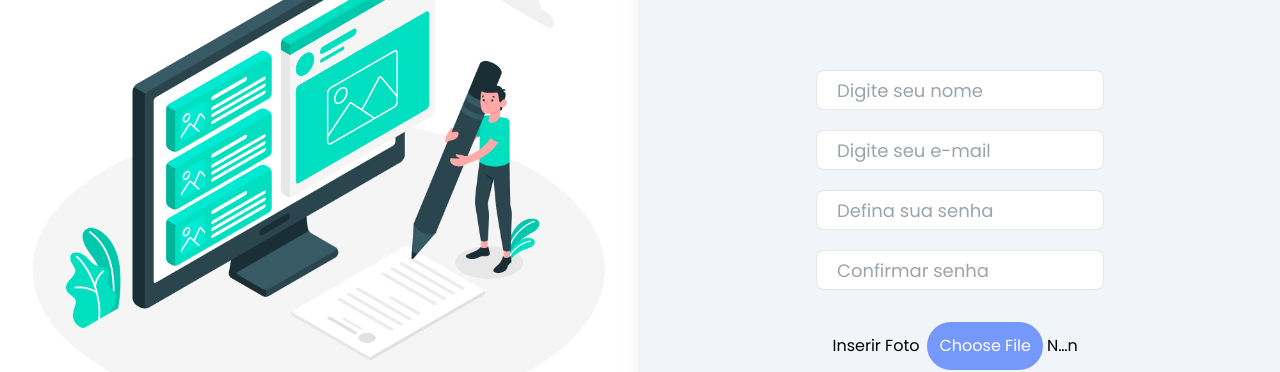
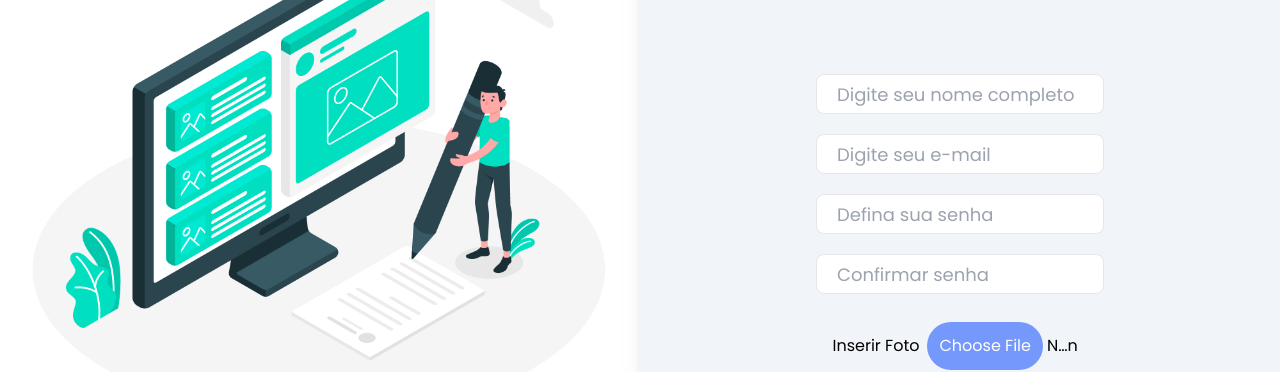
Before and after one commit to AraujoMaciel/gerenciador-tarefas, a Next.js app: page /cadastro in a window 1280 px wide. Shown: the part 230-602 px from the top of the page. Built offline with nearby package versions, Linux system fonts and the light colour scheme.

Commit message:
feat: criado parcialmente conexao de cadastro de usuario

```diff
--- a/package.json
+++ b/package.json
@@ -14,6 +14,7 @@
     "next": "15.1.7",
     "react": "^19.0.0",
     "react-dom": "^19.0.0",
+    "react-hook-form": "^7.54.2",
     "react-icons": "^5.5.0"
   },
   "devDependencies": {
--- a/src/app/cadastro/page.tsx
+++ b/src/app/cadastro/page.tsx
@@ -1,14 +1,41 @@
-import Section from "@/components/template/section";
+"use client";
 import Image from "next/image";
 import Link from "next/link";
 import { modelUsuarios } from "@/core/model/modelUsuarios";
+import ComandosBD from "@/backend/comandos";
+import { useForm, SubmitHandler } from "react-hook-form";
+import { useState } from "react";
 
 interface propsCadastro {
-  cadastrar?: () => void;
-  cancelar?: () => void;
+  // cadastrar?: () => void;
+  // cancelar?: () => void;
+  usuario: modelUsuarios;
 }
 
 export default function Cadastro(props: propsCadastro) {
+  const [user, setUser] = useState<modelUsuarios>();
+  function salvar() {
+    if (!user) return;
+    ComandosBD.comandoUsuario.SalvarUsuario(user);
+  }
+  const {
+    handleSubmit,
+    register,
+    reset,
+    formState: { errors },
+  } = useForm<modelUsuarios>();
+
+  function onSubmit(data: modelUsuarios) {
+    const { nome, email, senha, imageUrl } = data;
+    // props.usuario.nome = data.nome;
+    // props.usuario.email = data.email;
+    // props.usuario.senha = data.senha;
+    // props.usuario.imageUrl = data.imageUrl;
+    // ComandosBD.comandoUsuario.SalvarUsuario(props.usuario);
+    console.log(data);
+    reset();
+  }
+
   return (
     <div className="h-screen  bg-basic-white flex justify-center items-center">
       <div className="md:grid md:grid-cols-2 md:w-full md:h-auto">
@@ -28,55 +55,91 @@ export default function Cadastro(props: propsCadastro) {
             </h2>
           </div>
           <form
-            action=""
+            onSubmit={handleSubmit(onSubmit)}
             className="flex flex-col gap-5 lg:gap-7 mb-16 items-center md:gap-7"
           >
-            <div className="flex gap-2 h-8 items-center">
+            <div className="flex flex-col gap-2 h-8 items-center">
               <input
                 type="text"
-                name="nome"
+                // name="nome"
                 id="nome"
-                required
-                placeholder="Digite seu nome"
+                placeholder="Digite seu nome completo"
+                {...register("nome", {
+                  required: "Nome é um campo obrigatório",
+                  minLength: {
+                    value: 12,
+                    message: "Nome precisa ter pelo menos 12 caracteres",
+                  },
+                })}
                 className="rounded-lg px-5 border lg:text-lg lg:py-4 lg:h-10 lg:w-72"
               />
+              {errors?.nome && (
+                <span className="text-red-400 text-xs">
+                  {errors.nome.message}
+                </span>
+              )}
             </div>
-            <div className="flex gap-2 h-8 items-center">
+            <div className="flex flex-col gap-2 h-8 items-center">
               <input
                 type="email"
-                name="email"
+                // name="email"
                 id="email"
-                required
+                {...register("email", {
+                  required: "E-mail é um campo obrigatório",
+                })}
                 placeholder="Digite seu e-mail"
                 className="rounded-lg px-5 border lg:text-lg lg:py-4 lg:h-10 lg:w-72"
               />
+              {errors?.nome && (
+                <span className="text-red-400 text-xs">
+                  {errors.nome.message}
+                </span>
+              )}
             </div>
-            <div className="flex gap-2 h-8 items-center">
+            <div className="flex flex-col gap-2 h-8 items-center">
               <input
-                type="text"
-                name="senhaCadastro"
+                type="password"
+                // name="senhaCadastro"
                 id="senhaCadastro"
                 required
+                {...register("senha", {
+                  required: "Nome um campo obrigatório",
+                  minLength: {
+                    value: 8,
+                    message: "Nome precisa ter pelo menos 8 caracteres",
+                  },
+                })}
                 placeholder="Defina sua senha"
                 className="rounded-lg px-5 border lg:text-lg lg:py-4 lg:h-10 lg:w-72"
               />
+              {errors?.nome && (
+                <span className="text-red-400 text-xs">
+                  {errors.nome.message}
+                </span>
+              )}
             </div>
-            <div className="flex gap-2 h-8 items-center">
+            <div className="flex flex-col gap-2 h-8 items-center">
               <input
-                type="text"
+                type="password"
                 name="confirmaSenhaCadastro"
                 id="confirmaSenhaCadastro"
                 required
                 placeholder="Confirmar senha"
                 className="rounded-lg px-5 border lg:text-lg lg:py-4 lg:h-10 lg:w-72"
               />
+              {errors?.nome && (
+                <span className="text-red-400 text-xs">
+                  {errors.nome.message}
+                </span>
+              )}
             </div>
             <div className="flex gap-2 h-8 items-center mt-4">
               <label htmlFor="imagemPerfil">Inserir Foto</label>
               <input
                 type="file"
-                name="imagemPerfil"
+                // name="imagemPerfil"
                 id="imagemPerfil"
+                {...register("imageUrl")}
                 accept=".png, .jpg, .webp, .svg, .jpeg"
                 className="file:bg-secondary-blue file:border-none file:p-3 file:text-white file:rounded-full file:hover:bg-primary-blue w-40"
               />
@@ -84,15 +147,13 @@ export default function Cadastro(props: propsCadastro) {
             <div className="flex gap-5 items-center justify-center mt-10">
               <button
                 className="bg-primary-blue text-white w-32 p-2 rounded-lg hover:bg-dark-blue transition-all duration-200 lg:w-40 lg:text-lg"
-                onClick={props.cadastrar}
+                type="submit"
+                onClick={() => setUser(user)}
               >
                 Cadastrar
               </button>
               <Link href="/">
-                <button
-                  className="bg-primary-blue text-white w-32 p-2 rounded-lg hover:bg-dark-blue transition-all duration-200 lg:w-40 lg:text-lg"
-                  onClick={props.cancelar}
-                >
+                <button className="bg-primary-blue text-white w-32 p-2 rounded-lg hover:bg-dark-blue transition-all duration-200 lg:w-40 lg:text-lg">
                   Voltar
                 </button>
               </Link>
--- /dev/null
+++ b/src/backend/comandos.ts
@@ -0,0 +1,19 @@
+import obterUsuariosPorId from "./usuario/obterUsuarioPorId";
+import ObterTodosUsuarios from "./usuario/obterTodosUsuarios";
+import SalvarUsuario from "./usuario/salvarUsuario";
+import ObterTarefasPorId from "./tarefa/obterTarefaPorId";
+import ObterTodasTarefas from "./tarefa/obterTodasTarefas";
+import SalvarTarefas from "./tarefa/salvarTarefas";
+
+export default class ComandosBD {
+  static readonly comandoUsuario = {
+    SalvarUsuario,
+    ObterTodosUsuarios,
+    obterUsuariosPorId,
+  };
+  static readonly comandosTarefas = {
+    SalvarTarefas,
+    ObterTarefasPorId,
+    ObterTodasTarefas,
+  };
+}
```
Also changed, not shown: 1 other file (tests, documents, lock files or other folders).
